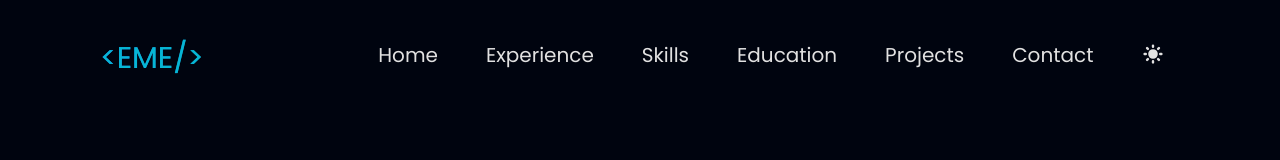
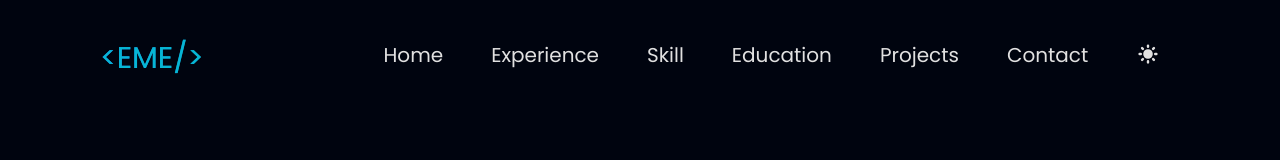
Before and after one commit to eme40/Anayo-Portfolio, a React (Vite) app: page / in a window 1280 px wide. Shown: the top 160 px of the page. Built offline with nearby package versions, Linux system fonts and the light colour scheme.

Commit message:
Portfolio

```diff
--- a/src/components/Navbar.jsx
+++ b/src/components/Navbar.jsx
@@ -40,7 +40,7 @@ const Navbar = () => {
               Experience
             </a>
             <a href="#skills" className="hover:text-cyan-500">
-              Skills
+              Skill
             </a>
             <a href="#education" className="hover:text-cyan-500 ">
               Education
--- a/src/components/Projects.jsx
+++ b/src/components/Projects.jsx
@@ -1,4 +1,4 @@
-import Project_prop from "./project_prop";
+import Project_prop from "./Project_prop";
 import {
   GPT4,
   Portfolio,
```
